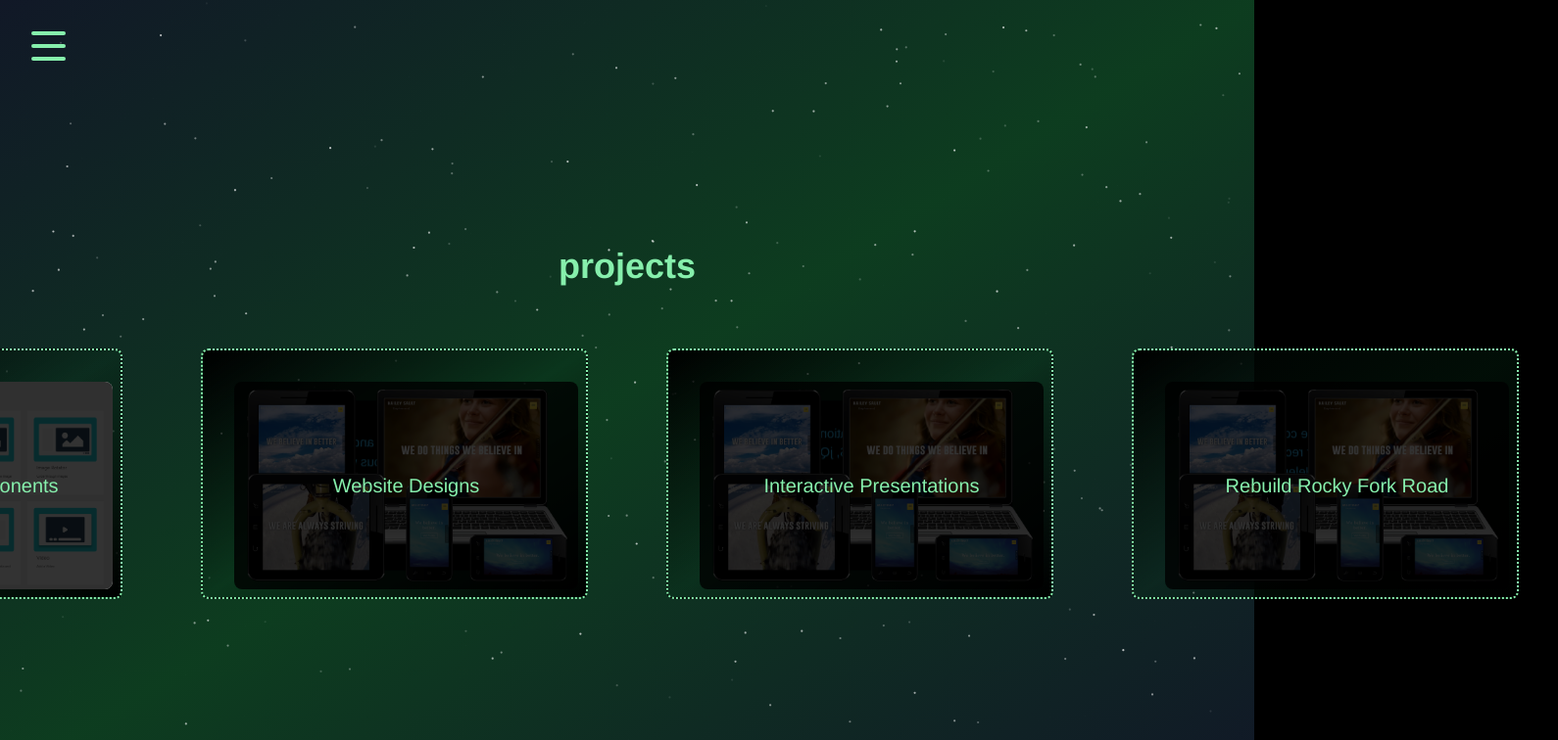
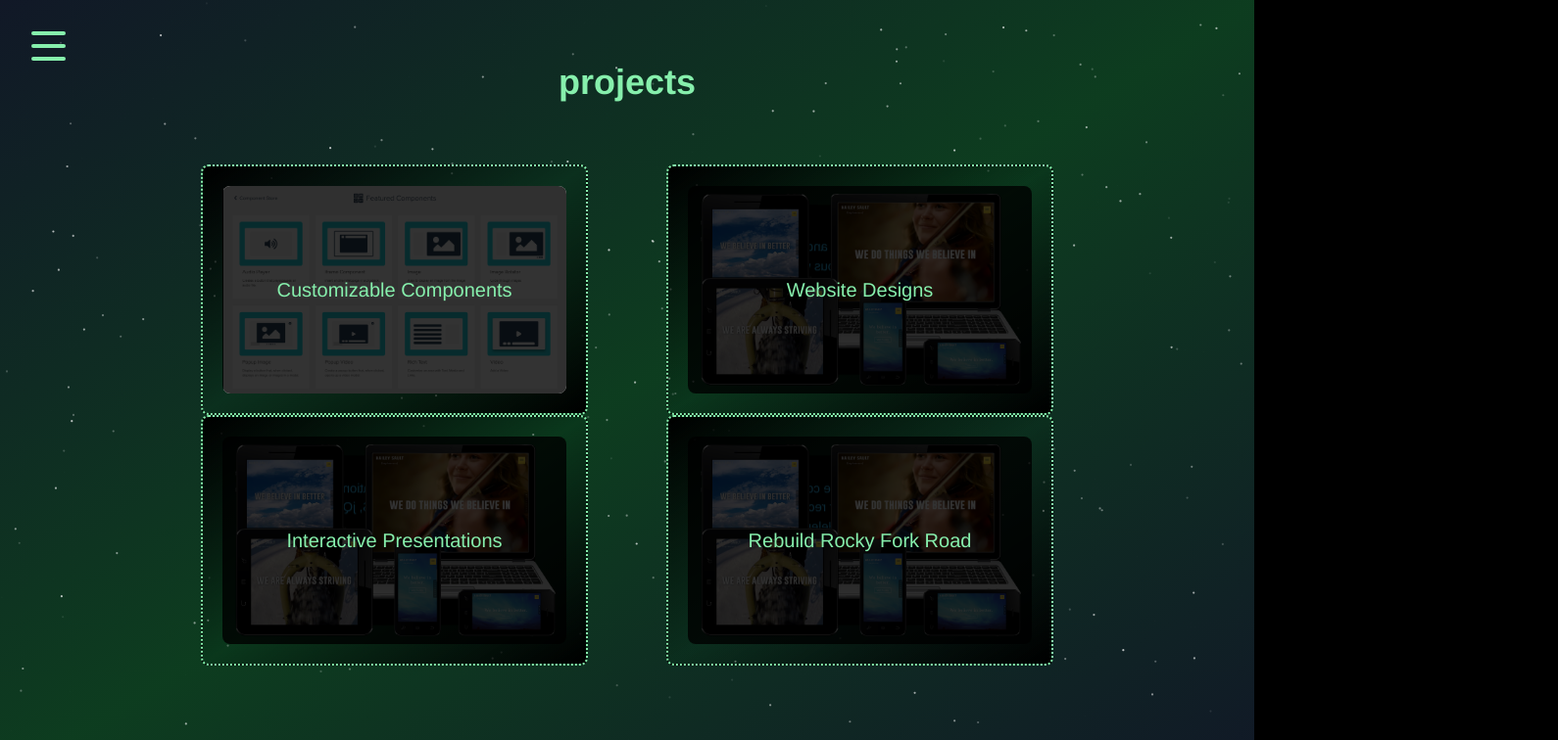
Before and after one commit to mhuebsch/myDevWebsite, a Next.js app: page /projects in a window 1280 px wide. Shown: the top 756 px of the page at 98% size, 1590 px wide, since content can reach past the window. Built offline with nearby package versions, Linux system fonts and the light colour scheme.

Commit message:
project page layout adjustments

```diff
--- a/app/components/flipPanel.tsx
+++ b/app/components/flipPanel.tsx
@@ -8,7 +8,7 @@ export default function FlipPanel({
   backImage,
 }) {
   return (
-    <div className={`m-3 cc-flip-panel-container ${className}`}>
+    <div className={`cc-flip-panel-container ${className}`}>
       <div className="cc-flip-panel-inner-wrapper">
         <div
           className="cc-front-panel-container"
--- a/app/projects/page.js
+++ b/app/projects/page.js
@@ -96,13 +96,13 @@ const ProjectsPage = () => {
   );
 
   return (
-    <div className="flex flex-col justify-start m-auto sm:justify-center items-center h-screen w-screen max-w-[1200px]">
+    <div className="flex flex-col justify-start m-auto sm:justify-center items-center w-full max-w-[1200px]">
       <div className="flex flex-col flex-wrap justify-center items-center">
         <h1 className="text-4xl font-semibold lowercase text-green-300 py-16 animate-fade-in">
           Projects
         </h1>
-        <div className="flex flex-col sm:flex-row items-center justify-center">
-          <div className="flip-panel mx-10 my-6 sm:my-0 w-4/5 sm:w-full md:w-1/4 max-w-[395px] min-w-[300px] sm:min-w-[395px] h-56 sm:h-64 rounded-lg border-dotted border-2 border-green-300 bg-gradient-to-tl from-black via-green-950/30 to-black">
+        <div className="flex flex-col flex-wrap sm:flex-row items-center justify-center">
+          <div className="m-3 flip-panel mx-10 my-6 sm:my-0 w-4/5 sm:w-full md:w-1/4 max-w-[395px] min-w-[300px] sm:min-w-[395px] h-56 sm:h-64 rounded-lg border-dotted border-2 border-green-300 bg-gradient-to-tl from-black via-green-950/30 to-black">
             <FlipPanel
               frontContent={componentsFrontContent}
               backContent={componentsBackContent}
@@ -112,7 +112,7 @@ const ProjectsPage = () => {
             />
           </div>
 
-          <div className="flip-panel mx-10 my-6 sm:my-0 w-4/5 sm:w-full md:w-1/4 max-w-[395px] min-w-[300px] sm:min-w-[395px] h-56 sm:h-64 rounded-lg border-dotted border-2 border-green-300 bg-gradient-to-tl from-black via-green-950/30 to-black">
+          <div className="m-3 flip-panel mx-10 my-6 sm:my-0 w-4/5 sm:w-full md:w-1/4 max-w-[395px] min-w-[300px] sm:min-w-[395px] h-56 sm:h-64 rounded-lg border-dotted border-2 border-green-300 bg-gradient-to-tl from-black via-green-950/30 to-black">
             <FlipPanel
               frontContent={websitesFrontContent}
               backContent={websitesBackContent}
@@ -122,7 +122,7 @@ const ProjectsPage = () => {
             />
           </div>
 
-          <div className="flip-panel mx-10 my-6 sm:my-0 w-4/5 sm:w-full md:w-1/4 max-w-[395px] min-w-[300px] sm:min-w-[395px] h-56 sm:h-64 rounded-lg border-dotted border-2 border-green-300 bg-gradient-to-tl from-black via-green-950/30 to-black">
+          <div className="m-3 flip-panel mx-10 my-6 sm:my-0 w-4/5 sm:w-full md:w-1/4 max-w-[395px] min-w-[300px] sm:min-w-[395px] h-56 sm:h-64 rounded-lg border-dotted border-2 border-green-300 bg-gradient-to-tl from-black via-green-950/30 to-black">
             <FlipPanel
               frontContent={interactivePresentationsFrontContent}
               backContent={interactivePresentationsBackContent}
@@ -132,7 +132,7 @@ const ProjectsPage = () => {
             />
           </div>
 
-          <div className="flip-panel mx-10 my-6 sm:my-0 w-4/5 sm:w-full md:w-1/4 max-w-[395px] min-w-[300px] sm:min-w-[395px] h-56 sm:h-64 rounded-lg border-dotted border-2 border-green-300 bg-gradient-to-tl from-black via-green-950/30 to-black">
+          <div className="m-3 flip-panel mx-10 my-6 sm:my-0 w-4/5 sm:w-full md:w-1/4 max-w-[395px] min-w-[300px] sm:min-w-[395px] h-56 sm:h-64 rounded-lg border-dotted border-2 border-green-300 bg-gradient-to-tl from-black via-green-950/30 to-black">
             <FlipPanel
               frontContent={rebuildRockyForkRoadFrontContent}
               backContent={rebuildRockyForkRoadBackContent}
```
